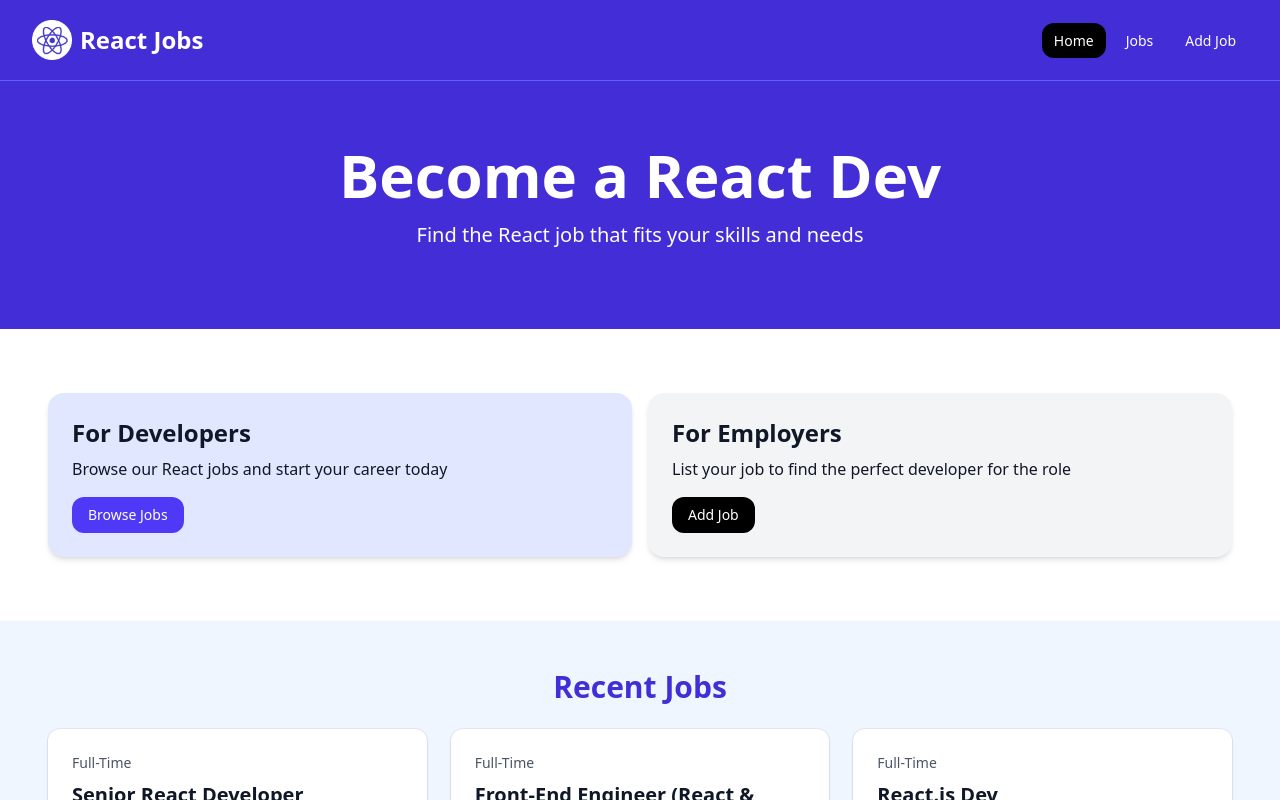
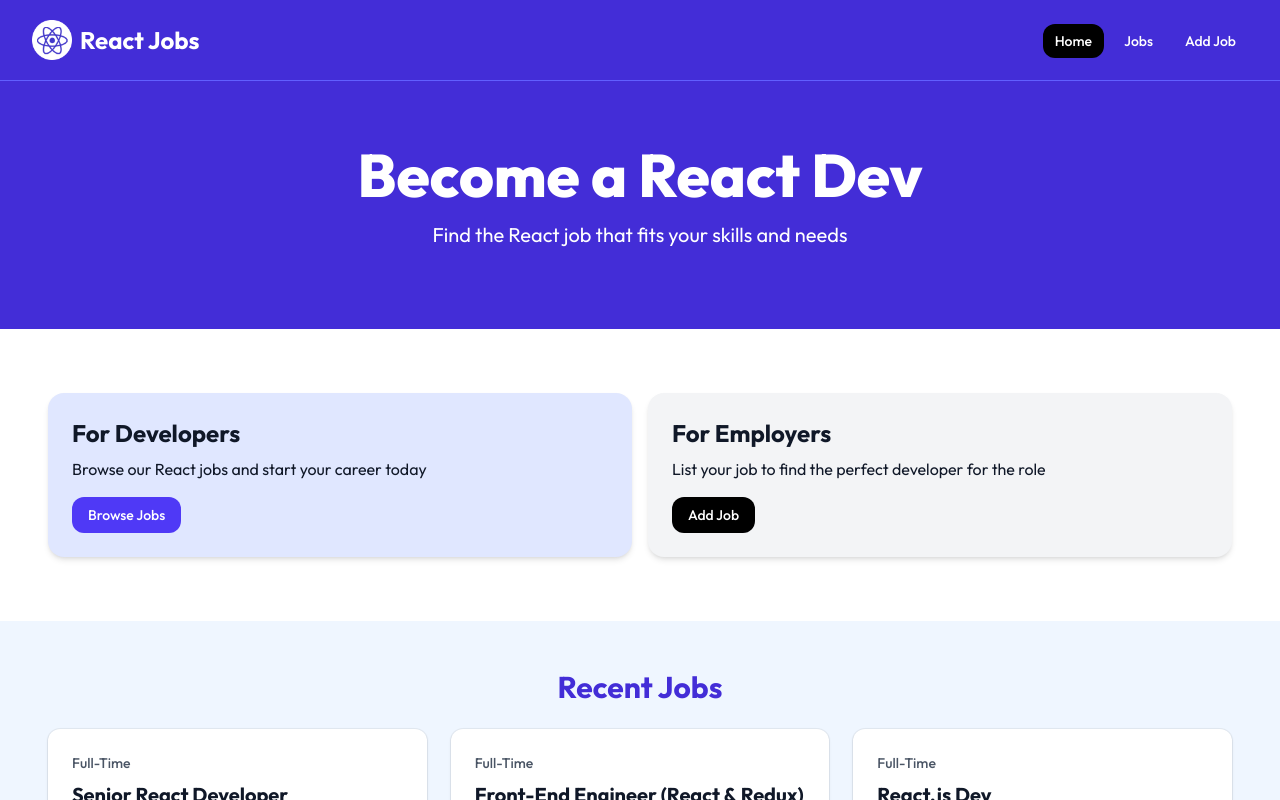
Before and after one commit to neda-jahadi/Cinetrack, a React (Vite) app in the folder client/: page / in a window 1280 px wide. Shown: the top 800 px of the page. Built offline with nearby package versions, Linux system fonts and the light colour scheme.

Commit message:
Changed font family

```diff
--- a/client/src/index.css
+++ b/client/src/index.css
@@ -1,3 +1,4 @@
+@import url('https://fonts.googleapis.com/css2?family=Outfit:wght@100..900&display=swap');
 @import "tailwindcss";
 
 @theme {
@@ -27,7 +28,7 @@
   --color-danger-hover: theme(colors.red.700);
 
   /* Typography */
-  --font-sans: ui-sans-serif, system-ui, -apple-system, "Segoe UI", Roboto, Arial, "Noto Sans", "Apple Color Emoji", "Segoe UI Emoji";
+  --font: Outfit;
 
   /* Radius */
   --radius-sm: 0.375rem; /* ~rounded-md */
@@ -39,6 +40,6 @@
 }
 
 @layer base {
-  html { font-family: var(--font-sans); }
+  html { font-family: var(--font); }
   body { color: var(--color-default); background: var(--color-surface); }
 }
```
